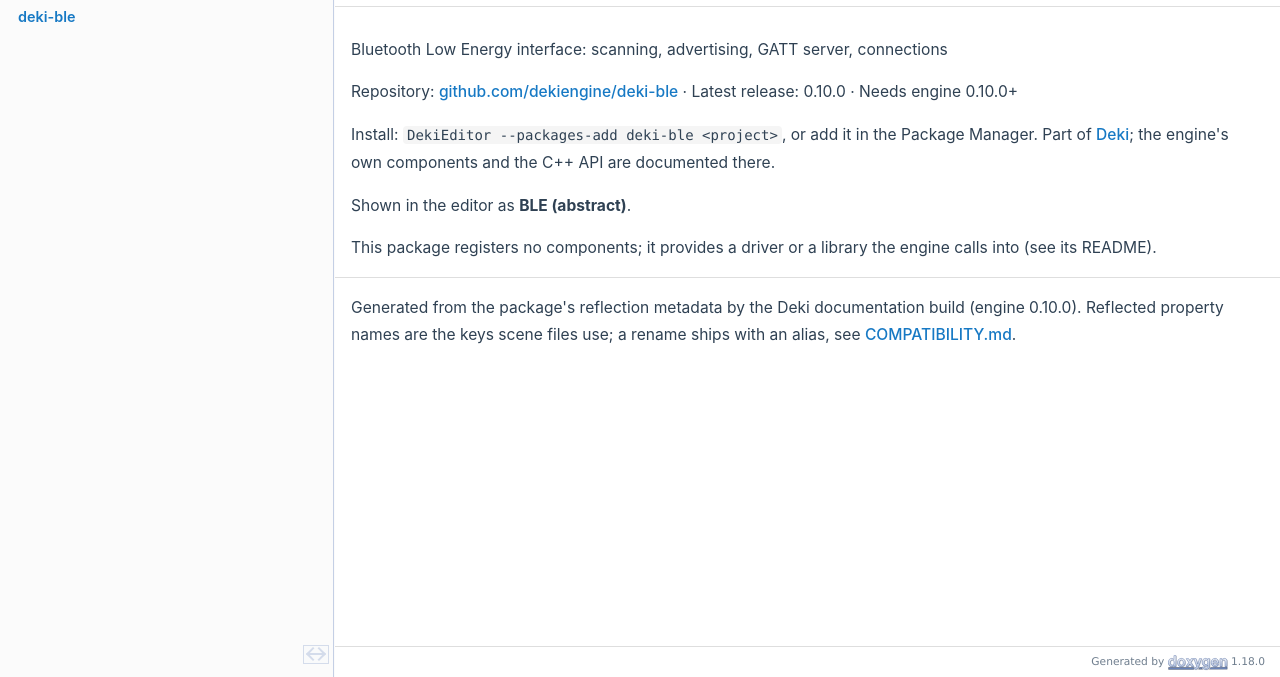
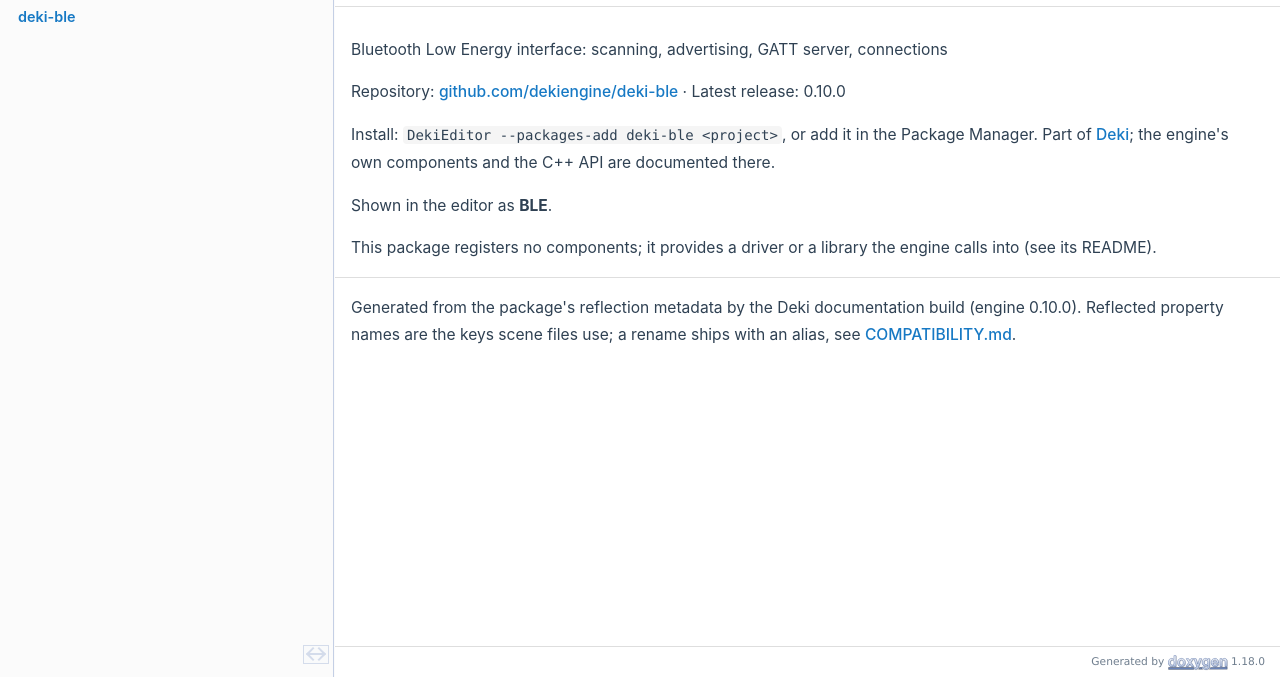
Before and after one commit to dekiengine/deki-ble, a plain HTML site: page index.html in a window 1280 px wide. Shown: the part 123-800 px from the top of the page. Drawn offline with Linux system fonts and the light colour scheme.

Commit message:
Docs for deki-ble from deki-editor 9500697

```diff
--- a/index.html
+++ b/index.html
@@ -80,9 +80,9 @@
 <div class="contents">
 <div class="textblock"><p><a class="anchor" id="mainpage"></a></p>
 <p>Bluetooth Low Energy interface: scanning, advertising, GATT server, connections</p>
-<p>Repository: <a href="https://github.com/dekiengine/deki-ble">github.com/dekiengine/deki-ble</a> · Latest release: 0.10.0 · Needs engine 0.10.0+</p>
+<p>Repository: <a href="https://github.com/dekiengine/deki-ble">github.com/dekiengine/deki-ble</a> · Latest release: 0.10.0</p>
 <p>Install: <span class="tt">DekiEditor --packages-add deki-ble &lt;project&gt;</span>, or add it in the Package Manager. Part of <a href="https://dekiengine.github.io/docs/">Deki</a>; the engine's own components and the C++ API are documented there.</p>
-<p>Shown in the editor as <b>BLE (abstract)</b>.</p>
+<p>Shown in the editor as <b>BLE</b>.</p>
 <p>This package registers no components; it provides a driver or a library the engine calls into (see its README).</p>
 <hr  />
 <p>Generated from the package's reflection metadata by the Deki documentation build (engine 0.10.0). Reflected property names are the keys scene files use; a rename ships with an alias, see <a href="https://github.com/dekiengine/deki-editor/blob/master/COMPATIBILITY.md">COMPATIBILITY.md</a>. </p>
```
